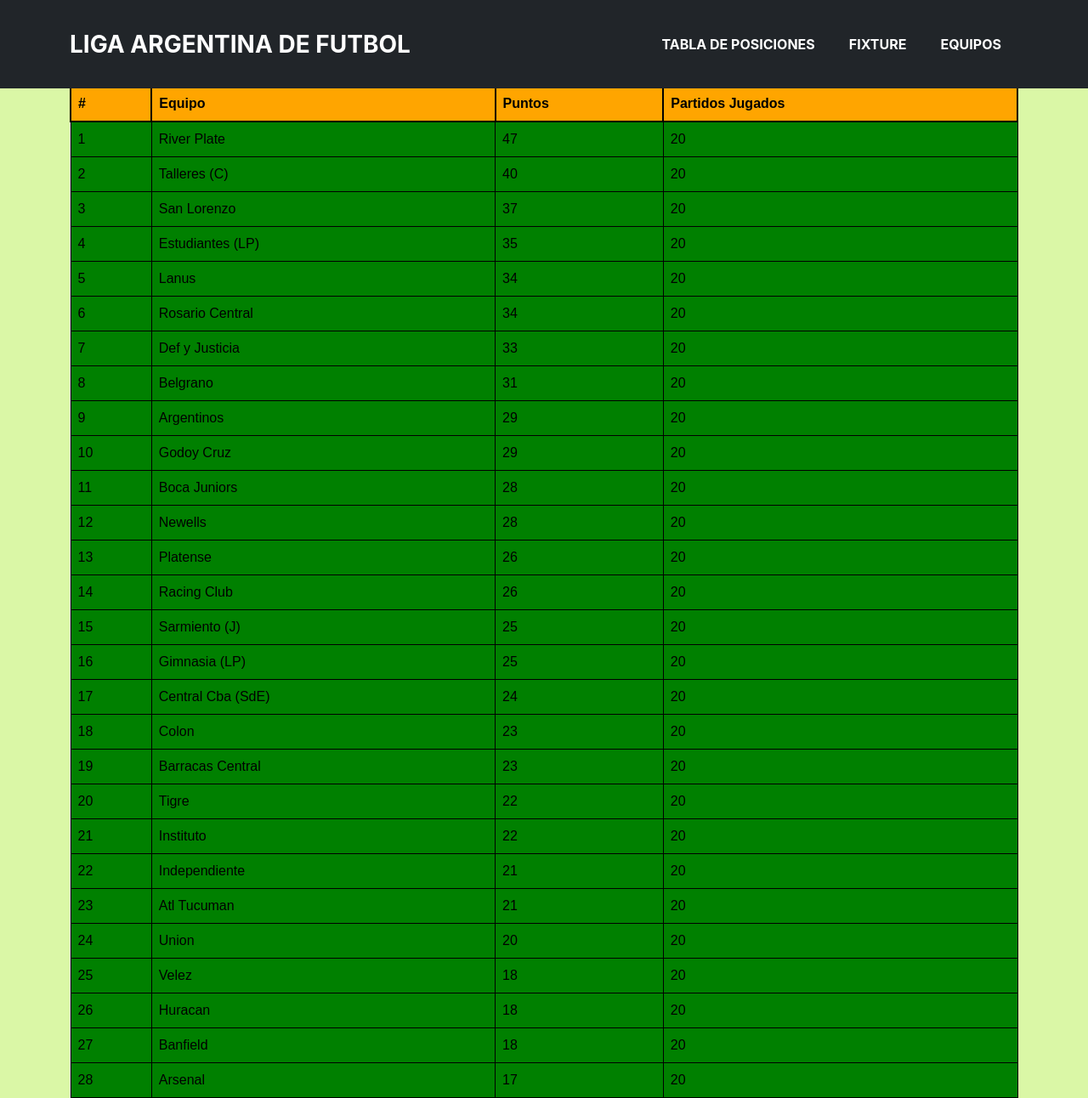
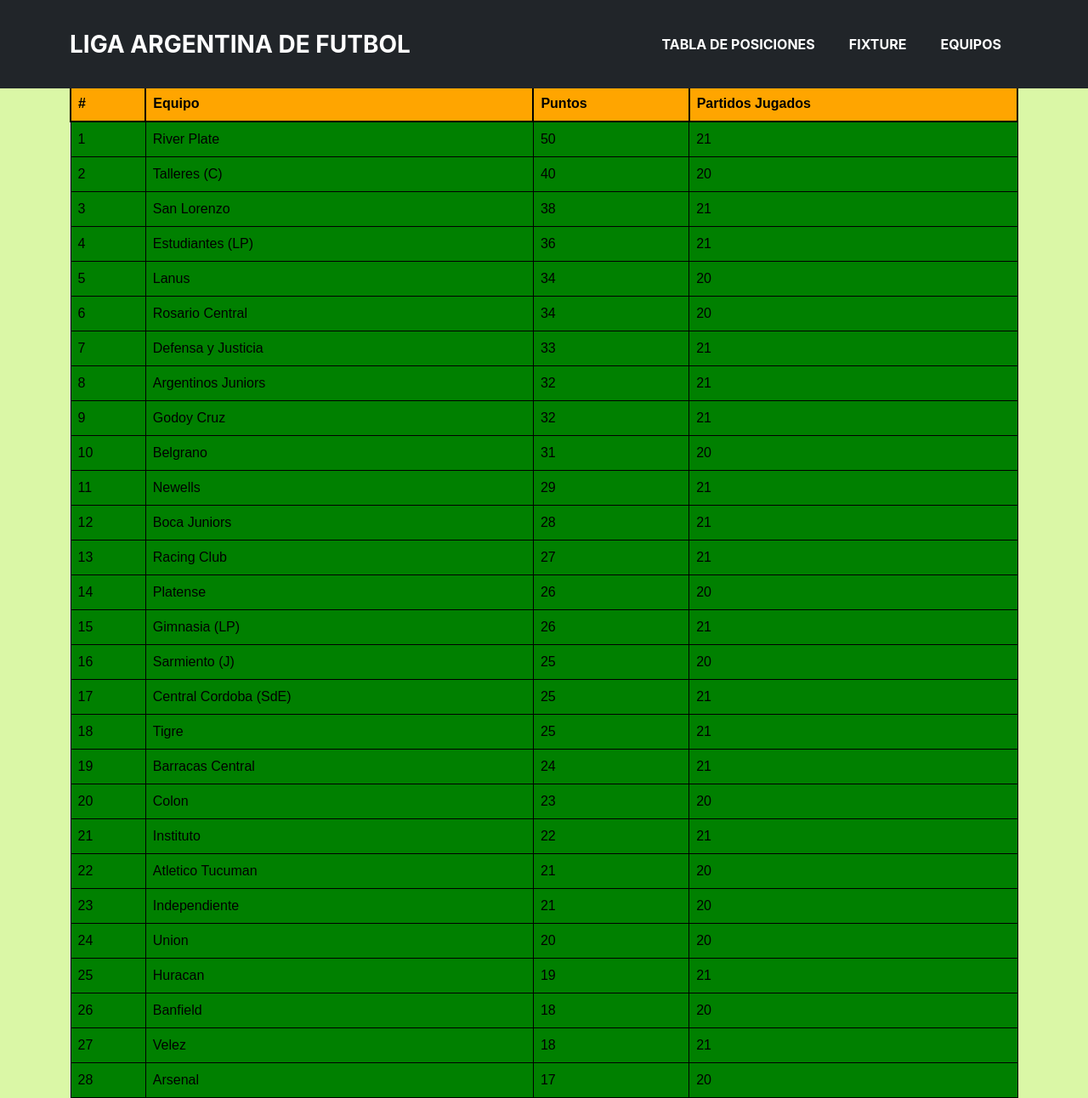
Before and after one commit to FabianFrias25/TerceraPreEntregaFrias, a Django app: page /AppFutbolArg/posiciones/ in a window 1280 px wide. Shown: the whole page at 85% size. Run offline with Django 4.2, Linux system fonts and the light colour scheme; data comes from the database, SQL or seed files in the repository; some libraries are stand-ins or nearby versions; some web fonts are replaced.

Commit message:
Automatizando la tabla de posiciones

```diff
--- a/AppFutbolArg/templates/AppFutbolArg/Posiciones.html
+++ b/AppFutbolArg/templates/AppFutbolArg/Posiciones.html
@@ -30,174 +30,14 @@
             </tr>
         </thead>
         <tbody>
-                <tr class="punt" name="18">
-                    <td>1</td>
-                    <td align="left">River Plate</td>
-                    <td>47</td>
-                    <td>20</td>
+            {% for posicion in posiciones %}
+            <tr>
+                <td>{{ forloop.counter }}</td>
+                <td>{{ posicion.equipo.nombre }}</td>
+                <td>{{ posicion.puntos }}</td>
+                <td>{{ posicion.PartidosJugados }}</td>
             </tr>
-                <tr class="pr" name="52">
-                    <td>2</td>
-                    <td align="left">Talleres (C)</td>
-                    <td>40</td>
-                    <td>20</td>
-                </tr>
-                <tr class="ipr" name="19">
-                    <td>3</td>
-                    <td align="left">San Lorenzo</td>
-                    <td>37</td>
-                    <td>20</td>
-                </tr>
-                <tr class="pr" name="8">
-                    <td>4</td>
-                    <td align="left">Estudiantes (LP)</td>
-                    <td>35</td>
-                    <td>20</td>
-                </tr>
-                <tr class="ipr" name="35">
-                    <td>5</td>
-                    <td align="left">Lanus</td>
-                    <td>34</td>
-                    <td>20</td>
-                </tr>
-                <tr class="pr" name="29">
-                    <td>6</td>
-                    <td align="left">Rosario Central</td>
-                    <td>34</td>
-                    <td>20</td>
-                </tr>
-                <tr class="ipr" name="13">
-                    <td>7</td>
-                    <td align="left">Def y Justicia</td>
-                    <td>33</td>
-                    <td>20</td>
-                </tr>
-                <tr class="pr" name="26">
-                    <td>8</td>
-                    <td align="left">Belgrano</td>
-                    <td>31</td>
-                    <td>20</td>
-                </tr>
-                <tr class="ipr" name="3">
-                    <td>9</td>
-                    <td align="left">Argentinos</td>
-                    <td>29</td>
-                    <td>20</td>
-                </tr>
-                <tr class="pr" name="10">
-                    <td>10</td>
-                    <td align="left">Godoy Cruz</td>
-                    <td>29</td>
-                    <td>20</td>
-                </tr>
-                <tr class="ipr" name="6">
-                    <td>11</td>
-                    <td align="left">Boca Juniors</td>
-                    <td>28</td>
-                    <td>20</td>
-                </tr>
-                <tr class="pr" name="14">
-                    <td>12</td>
-                    <td align="left">Newells</td>
-                    <td>28</td>
-                    <td>20</td>
-                </tr>
-                <tr class="ipr" name="45">
-                    <td>13</td>
-                    <td align="left">Platense</td>
-                    <td>26</td>
-                    <td>20</td>
-                </tr>
-                <tr class="pr" name="1">
-                    <td>14</td>
-                    <td align="left">Racing Club</td>
-                    <td>26</td>
-                    <td>20</td>
-                </tr>
-                <tr class="pr" name="81">
-                    <td>15</td>
-                    <td align="left">Sarmiento (J)</td>
-                    <td>25</td>
-                    <td>20</td>
-                </tr>
-                <tr class="ipr" name="9">
-                    <td>16</td>
-                    <td align="left">Gimnasia (LP)</td>
-                    <td>25</td>
-                    <td>20</td>
-                </tr>
-                <tr class="pr" name="78">
-                    <td>17</td>
-                    <td align="left">Central Cba (SdE)</td>
-                    <td>24</td>
-                    <td>20</td>
-                </tr>
-                <tr class="ipr" name="7">
-                    <td>18</td>
-                    <td align="left">Colon</td>
-                    <td>23</td>
-                    <td>20</td>
-                </tr>
-                <tr class="ipr" name="82">
-                    <td>19</td>
-                    <td align="left">Barracas Central</td>
-                    <td>23</td>
-                    <td>20</td>
-                </tr>
-                <tr class="pr" name="20">
-                    <td>20</td>
-                    <td align="left">Tigre</td>
-                    <td>22</td>
-                    <td>20</td>
-                </tr>
-                <tr class="ipr" name="33">
-                    <td>21</td>
-                    <td align="left">Instituto</td>
-                    <td>22</td>
-                    <td>20</td>
-                </tr>
-                <tr class="pr" name="12">
-                    <td>22</td>
-                    <td align="left">Independiente</td>
-                    <td>21</td>
-                    <td>20</td>
-                </tr>
-                <tr class="ipr" name="25">
-                    <td>23</td>
-                    <td align="left">Atl Tucuman</td>
-                    <td>21</td>
-                    <td>20</td>
-                </tr>
-                <tr class="pr" name="39">
-                    <td>24</td>
-                    <td align="left">Union</td>
-                    <td>20</td>
-                    <td>20</td>
-                </tr>
-                <tr class="ipr" name="21">
-                    <td>25</td>
-                    <td align="left">Velez</td>
-                    <td>18</td>
-                    <td>20</td>
-                </tr>
-                <tr class="pr" name="11">
-                    <td>26</td>
-                    <td align="left">Huracan</td>
-                    <td>18</td>
-                    <td>20</td>
-                </tr>
-                <tr class="ipr" name="5">
-                    <td>27</td>
-                    <td align="left">Banfield</td>
-                    <td>18</td>
-                    <td>20</td>
-                </tr>
-                <tr class="pr" name="4">
-                    <td>28</td>
-                    <td align="left">Arsenal</td>
-                    <td>17</td>
-                    <td>20</td>
-                </tr>
+            {% endfor %}
         </tbody>
     </table>
     </div>
--- a/AppFutbolArg/urls.py
+++ b/AppFutbolArg/urls.py
@@ -1,10 +1,10 @@
 from django.urls import path
-from AppFutbolArg.views import Inicio, equipos_view, Posiciones, Fixture, ver_equipo
+from AppFutbolArg.views import Inicio, equipos_view, posiciones_view, Fixture, ver_equipo
 
 urlpatterns = [
     path('inicio/', Inicio, name="Inicio"),
     path('equipos/', equipos_view, name="Equipos"),
-    path('posiciones/', Posiciones, name="Posiciones"),
+    path('posiciones/', posiciones_view, name="Posiciones"),
     path('fixture/', Fixture, name="Fixture"),
     path('getequipo/', ver_equipo, name="ver_equipo"),
 ]
--- a/AppFutbolArg/views.py
+++ b/AppFutbolArg/views.py
@@ -1,5 +1,5 @@
 from django.shortcuts import render
-from .models import Equipos
+from .models import Equipos, Posiciones
 
 
 def Inicio(request):
@@ -11,8 +11,9 @@
 def Fixture(request):
     return render(request, 'AppFutbolArg/Fixture.html')
 
-def Posiciones(request):
-    return render(request, 'AppFutbolArg/Posiciones.html')
+def posiciones_view(request):
+    posiciones = Posiciones.objects.order_by('-puntos', 'PartidosJugados')
+    return render(request, 'AppFutbolArg/Posiciones.html', {'posiciones': posiciones})
 
 def ver_equipo(request):
     if "Nombre" in request.GET:
```
Lines whose indentation alone changed are shown as unchanged.
